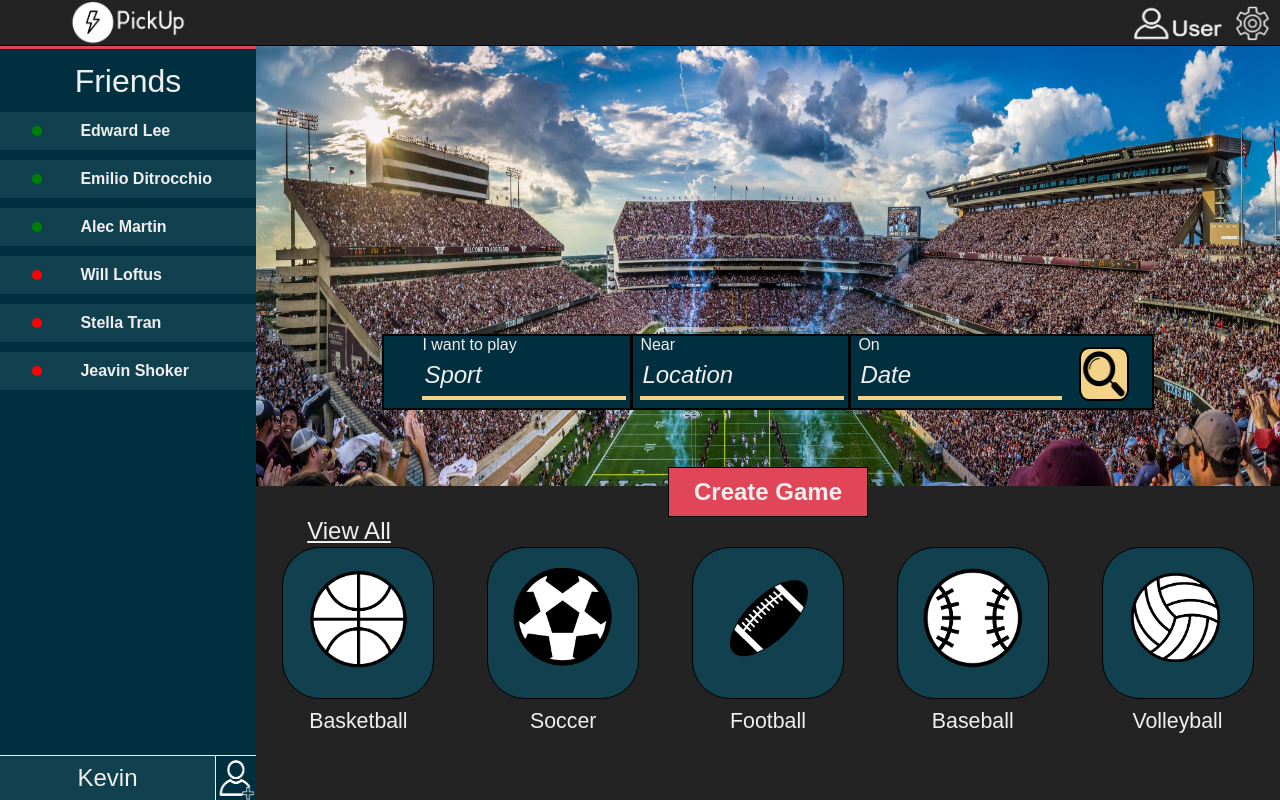
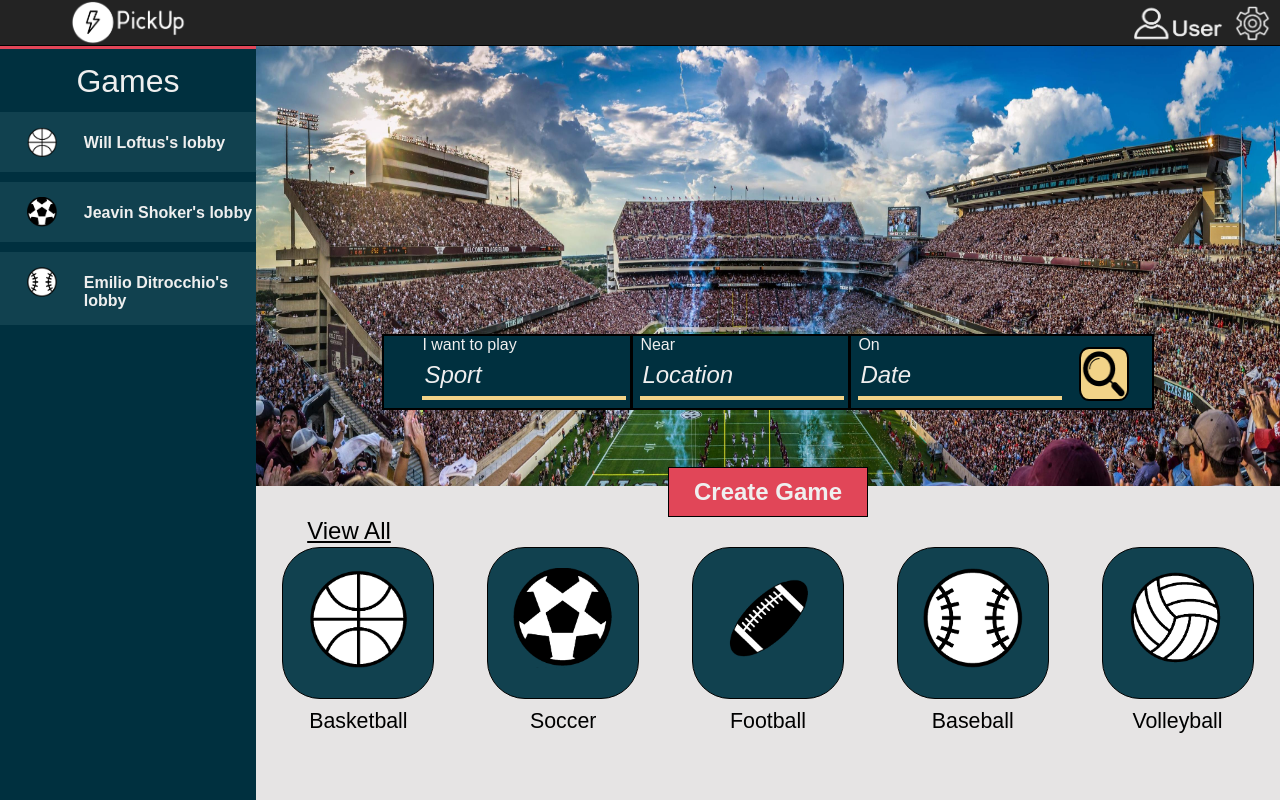
Before and after one commit to hcpark112/PickUp, a plain HTML site: page webpage/mainpage.html in a window 1280 px wide. Drawn offline with nearby package versions, Linux system fonts and the light colour scheme.

Commit message:
Removed chat and chaged to rooms. Changed related css, js, html

```diff
--- a/webpage/files/css/lobbystyle.css
+++ b/webpage/files/css/lobbystyle.css
@@ -5,14 +5,11 @@ body {
 span {cursor: default;}
 a:link {color: #efefef;}
 a:visited{color: #efefef;}
+#categories a:link {color: black;}
+#categories a:visited{color: black;}
 input[type=image]:hover{filter: drop-shadow(2px 2px 1px black);}
 input[type=image]:active {background-color: white;}
-.friend:hover{border-bottom: 3px solid #e14658;}
-#addicon:hover {
-  border-bottom: 2px solid #e14658;
-  height: 42px;
-}
-#friendstab img:hover {filter: drop-shadow(2px 2px 1px black);}
+.lobby:hover{border-bottom: 3px solid #e14658;}
 #topbar div a:hover {border-bottom: 3px solid #e14658;}
 #logo img {
   height: 45px;
@@ -32,6 +29,13 @@ input[type=image]:active {background-color: white;}
   width: 80vw;
   float: right;
 }
+.roomicon {
+  border-radius: 25%;
+  margin: 0 10.5%;
+  width: 30px;
+  height: 30px;
+}
+.namediv {margin-top: 7px;}
 .namelink {
   width: auto;
   text-decoration: none;
@@ -66,14 +70,6 @@ input[type=image]:active {background-color: white;}
   color: #efefef;
   font-size: 24pt;
   line-height: 65px;
-}
-#friendstab {
-  background-color: #00303f;
-  position: absolute;
-  bottom: 0;
-  height: 50%;
-  width: 100%;
-  z-index: 500;
 }
 #topbar {
   background-color: #232323;
@@ -199,14 +195,6 @@ input[type=button] {
   background-color: #11414f;
   color: #efefef;
   position: relative;
-}
-#friendstab a img {
-  width: 40px;
-  height: 44px;
-  position: absolute;
-  border-top: 1px solid #efefef;
-  bottom: 0;
-  right: 0;
 }
 .friend {
   width: 20vw;
@@ -343,10 +331,10 @@ input[type=button] {
   bottom: 0;
 }
 #joinbutton {
-  background-color: #11414f;
+  background-color: #e14658;
   max-width: 200px;
   width: 200px;
-  height: 80%;
+  height: 65%;
   margin: auto;
   border: 2px solid #00303f;
   color: #efefef;
@@ -355,5 +343,16 @@ input[type=button] {
 }
 #joinbutton:hover {
   filter: drop-shadow(2px 2px 1px black);
-  background-color: #e14658;
+  background-color: #11414f;
 }
+.lobby {
+  width: 20vw;
+  display: inline-flex;
+  background-color: #11414f;
+  font-weight: bold;
+  color: #efefef;
+  margin-top: 10px;
+  padding: 15px 0;
+  font-size: 12pt;
+  cursor: pointer;
+}
--- a/webpage/files/css/mainpagestyle.css
+++ b/webpage/files/css/mainpagestyle.css
@@ -5,6 +5,14 @@ body {
 
 a:link {
   color: #efefef;
+}
+
+#categories a:link {
+  color: black;
+}
+
+#categories a:visited{
+  color: black;
 }
 
 a:visited{
@@ -19,13 +27,8 @@ input[type=image]:active {
   background-color: white;
 }
 
-.friend:hover{
+.lobby:hover{
   border-bottom: 3px solid #e14658;
-}
-
-#addicon:hover {
-  border-bottom: 2px solid #e14658;
-  height: 42px;
 }
 
 #categories input[type=button]:hover {
@@ -33,15 +36,11 @@ input[type=image]:active {
 }
 
 #categories input[type=button]:active {
-  background-color: white;
+  background-color: #00303f;
 }
 
 #categories span:hover {
   color: #66868f;
-}
-
-#friendstab img:hover {
-  filter: drop-shadow(2px 2px 1px black);
 }
 
 #topbar div a:hover {
@@ -105,7 +104,7 @@ input[type=image]:active {
 #categories {
   position: relative;
   display: inline-flex;
-  background-color: #232323;
+  background-color: rgb(230, 228, 228);
   height: calc(45vh - 46px);
   width: 80vw;
   position: absolute;
@@ -145,6 +144,17 @@ input[type=image]:active {
   height: 100px;
 }
 
+.roomicon {
+  border-radius: 25%;
+  margin: 0 10.5%;
+  width: 30px;
+  height: 30px;
+}
+
+.namediv {
+  margin-top: 7px;
+}
+
 .namelink {
   width: auto;
   text-decoration: none;
@@ -155,7 +165,7 @@ input[type=image]:active {
   font-size: 16pt;
   font-weight: 500;
   text-align: center;
-  color: #efefef;
+  color: black;
 }
 
 #leftbar {
@@ -183,15 +193,6 @@ input[type=image]:active {
   color: #efefef;
   font-size: 24pt;
   line-height: 65px;
-}
-
-#friendstab {
-  background-color: #00303f;
-  position: absolute;
-  bottom: 0;
-  height: 50%;
-  width: 100%;
-  z-index: 500;
 }
 
 #topbar {
@@ -344,61 +345,14 @@ input[type=button] {
   margin: 0 auto;
 }
 
-.collapsible {
-  background-color: #11414f;
-  color: #efefef;
-  cursor: pointer;
-  height: 45px;
-  width: calc(100% - 40px);
-  border-top: 1px solid #efefef;
-  border-left: none;
-  border-right: 1px solid #efefef;
-  border-bottom: none;
-  text-align: center;
-  outline: none;
-  font-size: 18pt;
-  position: absolute;
-  bottom: 0;
-}
-
-.active, .collapsible:hover {
-  background-color: #11414f;
-}
-
-.chat {
-  display: none;
-  overflow: hidden;
-  border-top: 1px solid #efefef;
-  height: calc(100% - 45px);
-  background-color: #11414f;
-  color: #efefef;
-  position: relative;
-}
-
-#friendstab a img {
-  width: 40px;
-  height: 44px;
-  position: absolute;
-  border-top: 1px solid #efefef;
-  bottom: 0;
-  right: 0;
-}
-
-.friend {
+.lobby {
   width: 20vw;
   display: inline-flex;
   background-color: #11414f;
   font-weight: bold;
   color: #efefef;
   margin-top: 10px;
-  padding: 10px 0;
+  padding: 15px 0;
   font-size: 12pt;
   cursor: pointer;
 }
-
-.stat {
-  width: 10px;
-  height: 10px;
-  border-radius: 50%;
-  margin: auto 15% auto 12.5%;
-}
--- a/webpage/files/js/mainpage.js
+++ b/webpage/files/js/mainpage.js
@@ -1,52 +1,22 @@
 var chatcount = 0;
 
-  function friends(name, status){
-    var friend = $("<div class='friend'></div>");
-    $(friend).attr("ondblclick", "window.location.href='https://www.google.com'");
+  function lobby(name, sport, image_src){
+    var lobby = $("<div class='lobby'></div>");
+    $(lobby).attr("ondblclick", "window.location.href='https://www.google.com'");
 
-    var stat = $("<div class='stat'></div>");
-
-    var online = {"background-color": "green"};
-    var offline = {"background-color": "red"};
+    var image = $("<img class='roomicon'>");
+    $(image).attr("src", image_src);
+    $(image).attr("alt", sport);
 
     var namediv = $("<div class='namediv'></div>");
-    var username = $("<span class='username'></span>");
-    $(username).html(name);
+    var roomname = $("<span class='roomname'></span>");
+    $(roomname).html(name + "'s lobby");
 
-    if(status == "online"){
-      $(stat).css(online);
-        $("#leftbar").prepend(friend);
-    } else {
-      $(stat).css(offline);
-        $("#leftbar").append(friend);
-    }
-
-    $(friend).append(stat);
-    $(friend).append(namediv);
-    $(namediv).append(username);
-  }
-
-  function chats(name, chattext){
-    chatcount++;
-    var chatDiv = $("<div class='chat'></div>");
-    var chatcontent = $("<p></p>");
-
-    var textform = $("<form class='textform'></form>");
-    var textinput = $("<input class='textinput' type='text' name='text' placeholder='Enter Text' autocomplete='off'/>");
-    var textsubmit = $("<input class='textinput' type='image' name='submit' src='./files/images/enter.png' alt='enter'/>");
-
-    $(textform).append(textinput);
-    $(textform).append(textsubmit);
-    $(chatDiv).append(textform);
-
-    $(chatcontent).html(chattext);
-
-    var button = $("<button class='collapsible'></button>");
-    $(button).html(name);
-
-    $("#friendstab").append(chatDiv);
-    $(chatDiv).append(chatcontent);
-    $("#friendstab").append(button);
+    $("#leftbar").append(lobby);
+    // $(lobby).append(image);
+    $(lobby).append(namediv);
+    $(lobby).prepend(image);
+    $(namediv).append(roomname);
   }
 
   function category(sport, image_src, target){
@@ -87,29 +57,9 @@ var chatcount = 0;
 
 
 
-    friends("Alec Martin", "online");
-    friends("Will Loftus", "offline");
-    friends("Stella Tran", "offline");
-    friends("Jeavin Shoker", "offline");
-    friends("Emilio Ditrocchio", "online");
-    friends("Edward Lee", "online");
-
-    chats("Kevin", "Kevin: Hey, how's it going?");
-
-    var coll = document.getElementsByClassName("collapsible");
-    var i;
-
-    for (i = 0; i < coll.length; i++) {
-      coll[i].addEventListener("click", function() {
-        this.classList.toggle("active");
-        var content = this.previousElementSibling;
-        if (content.style.display === "block") {
-          content.style.display = "none";
-        } else {
-          content.style.display = "block";
-        }
-      });
-    }
+    lobby("Will Loftus", "Basketball", "./files/images/basketball.png");
+    lobby("Jeavin Shoker", "Soccer", "./files/images/soccerball.png");
+    lobby("Emilio Ditrocchio", "Baseball", "./files/images/baseball.png");
 
     category("Basketball", "./files/images/basketball.png", "https://www.google.com");
     category("Soccer", "./files/images/soccerball.png", "https://www.google.com");
@@ -123,8 +73,4 @@ var chatcount = 0;
     var addlink = $("<a></a>");
     $(addlink).attr("href", "https://www.google.com");
 
-    var addicon = $("<img id='addicon' alt='Add Friend' src='./files/images/addfriendwhite.png'>");
-    $("#friendstab").append(addlink);
-    $(addlink).append(addicon);
-
   });
--- a/webpage/mainpage.html
+++ b/webpage/mainpage.html
@@ -18,12 +18,10 @@
       <a id="logo" href="./mainpage.html"><img src="./files/images/pickup_logo_bbw.png"></a>
       <div id="friendstitle">
         <span>
-          Friends
+          Games
         </span>
       </div>
       <div id="leftbar">
-        <div id="friendstab">
-        </div>
       </div>
       <div id="slideshowdiv">
         <div id="slideshow">
```
Also changed, not shown: database.rules.json (added, +7 -0 lines), public/index.html (added, +114 -0 lines), webpage/files/js/lobby.js (+16 -71 lines), webpage/lobby.html (+1 -3 lines), firebase.json (added), 2 other files.
